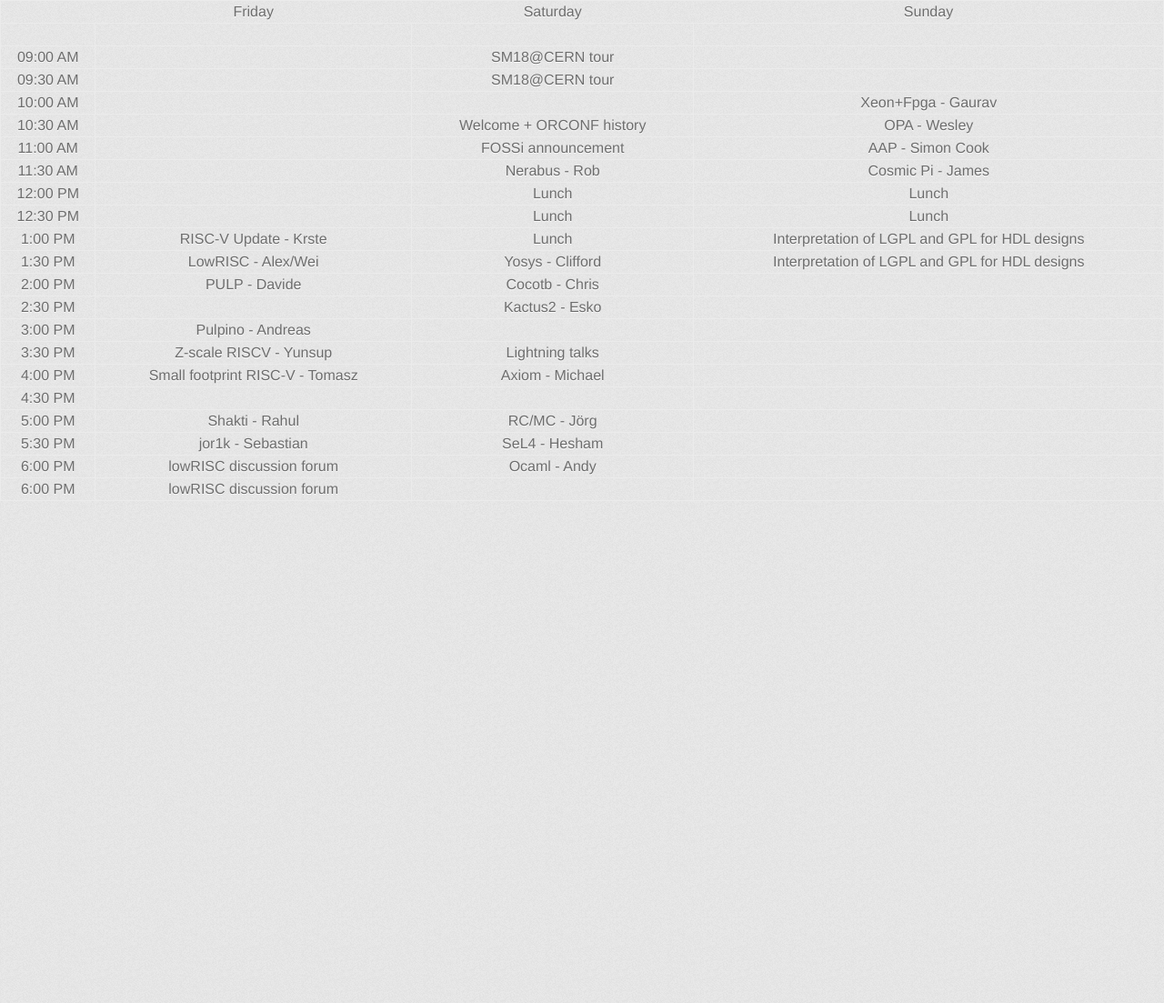
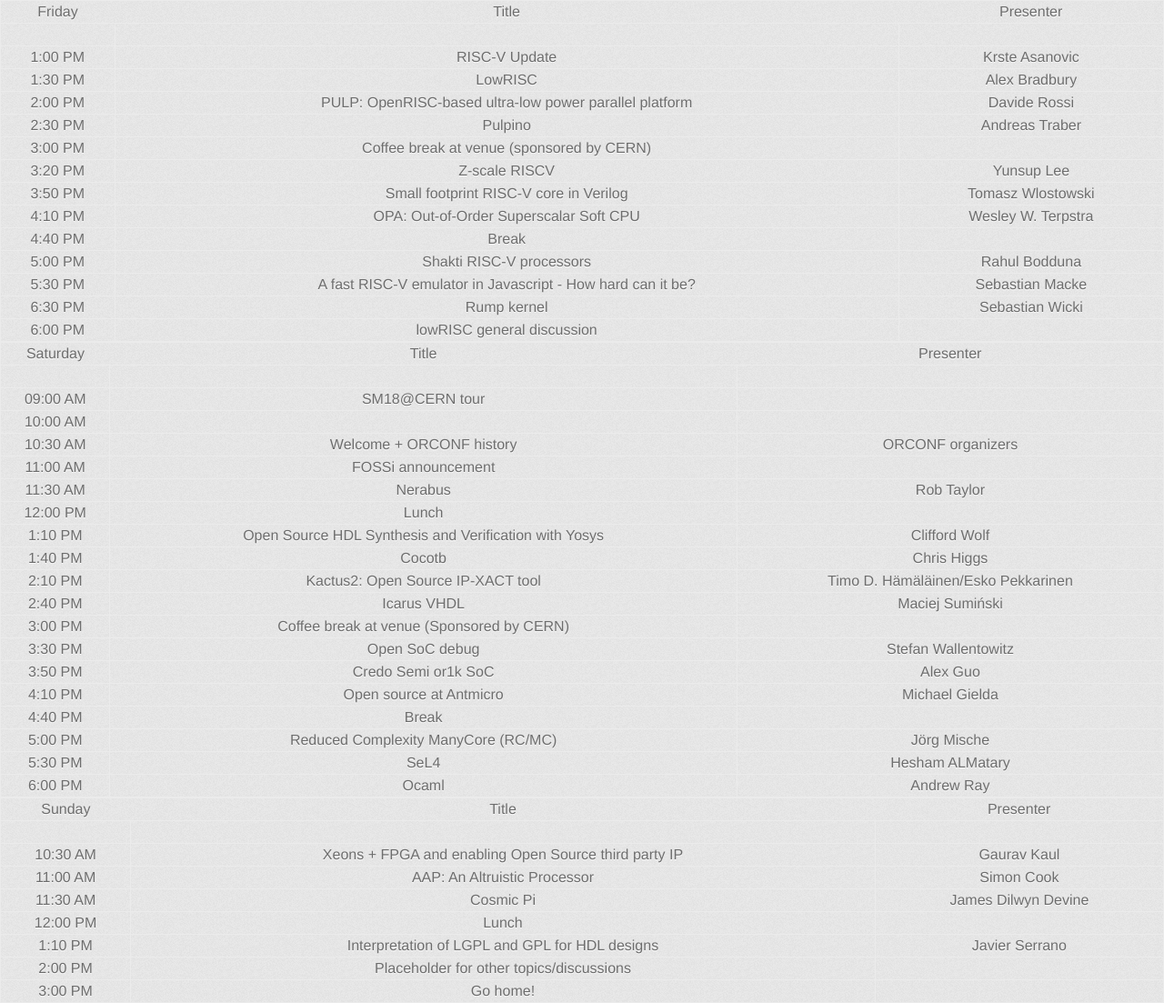
Before and after one commit to fossi-foundation/orconf, a Jekyll site: the page built from schedule.md, in a window 1280 px wide. Shown: the whole page at 91% size. Built offline with Jekyll 4.4.1, drawn with Linux system fonts in a browser that asks for light colours; some web fonts are replaced; before the commit the page ends 900 px from its top, so only the background shows below that.

Commit message:
More schedule changes

```diff
--- a/schedule.md
+++ b/schedule.md
@@ -3,26 +3,52 @@
 layout: default
 ---
 
-|          | Friday                          | Saturday                      | Sunday
-| -------- | ------------------------------- | ----------------------------- | ----------------------------------------------
-|          |                                 |                               |
-| 09:00 AM |                                 | SM18@CERN tour                |
-| 09:30 AM |                                 | SM18@CERN tour                |
-| 10:00 AM |                                 |                               | Xeon+Fpga - Gaurav
-| 10:30 AM |                                 | Welcome + ORCONF history      | OPA - Wesley
-| 11:00 AM |                                 | FOSSi announcement            | AAP - Simon Cook
-| 11:30 AM |                                 | Nerabus - Rob                 | Cosmic Pi - James
-| 12:00 PM |                                 | Lunch                         | Lunch
-| 12:30 PM |                                 | Lunch                         | Lunch
-| 1:00 PM  | RISC-V Update - Krste           | Lunch                         | Interpretation of LGPL and GPL for HDL designs
-| 1:30 PM  | LowRISC - Alex/Wei              | Yosys - Clifford              | Interpretation of LGPL and GPL for HDL designs
-| 2:00 PM  | PULP - Davide                   | Cocotb - Chris                |
-| 2:30 PM  |                                 | Kactus2 - Esko                |
-| 3:00 PM  | Pulpino - Andreas               |                               |
-| 3:30 PM  | Z-scale RISCV - Yunsup          | Lightning talks               |
-| 4:00 PM  | Small footprint RISC-V - Tomasz | Axiom - Michael               |
-| 4:30 PM  |                                 |                               |
-| 5:00 PM  | Shakti - Rahul                  | RC/MC - Jörg                  |
-| 5:30 PM  | jor1k - Sebastian               | SeL4 - Hesham                 |
-| 6:00 PM  | lowRISC discussion forum        | Ocaml - Andy                  |
-| 6:00 PM  | lowRISC discussion forum        |                               |
+| Friday   | Title                                                      | Presenter
+| -------- | ---------------------------------------------------------- | --------------
+|          |                                                            |
+| 1:00 PM  | RISC-V Update                                              | Krste Asanovic
+| 1:30 PM  | LowRISC                                                    | Alex Bradbury
+| 2:00 PM  | PULP: OpenRISC-based ultra-low power parallel platform     | Davide Rossi
+| 2:30 PM  | Pulpino                                                    | Andreas Traber
+| 3:00 PM  | Coffee break at venue (sponsored by CERN)                  |
+| 3:20 PM  | Z-scale RISCV                                              | Yunsup Lee
+| 3:50 PM  | Small footprint RISC-V core in Verilog                     | Tomasz Wlostowski
+| 4:10 PM  | OPA: Out-of-Order Superscalar Soft CPU                     | Wesley W. Terpstra
+| 4:40 PM  | Break                                                      |
+| 5:00 PM  | Shakti RISC-V processors                                   | Rahul Bodduna
+| 5:30 PM  | A fast RISC-V emulator in Javascript - How hard can it be? | Sebastian Macke
+| 6:30 PM  | Rump kernel                                                | Sebastian Wicki
+| 6:00 PM  | lowRISC general discussion                                 |
+
+| Saturday | Title | Presenter
+| -------- | -----------------------------
+|          |                                                       |
+| 09:00 AM | SM18@CERN tour                                        |
+| 10:00 AM |                                                       |
+| 10:30 AM | Welcome + ORCONF history                              | ORCONF organizers
+| 11:00 AM | FOSSi announcement                                    |
+| 11:30 AM | Nerabus                                               | Rob Taylor
+| 12:00 PM | Lunch                                                 |
+| 1:10 PM  | Open Source HDL Synthesis and Verification with Yosys | Clifford Wolf
+| 1:40 PM  | Cocotb                                                | Chris Higgs
+| 2:10 PM  | Kactus2: Open Source IP-XACT tool                     | Timo D. Hämäläinen/Esko Pekkarinen
+| 2:40 PM  | Icarus VHDL                                           | Maciej Sumiński
+| 3:00 PM  | Coffee break at venue (Sponsored by CERN)             |
+| 3:30 PM  | Open SoC debug                                        | Stefan Wallentowitz
+| 3:50 PM  | Credo Semi or1k SoC                                   | Alex Guo
+| 4:10 PM  | Open source at Antmicro                               | Michael Gielda
+| 4:40 PM  | Break                                                 |
+| 5:00 PM  | Reduced Complexity ManyCore (RC/MC)                   | Jörg Mische
+| 5:30 PM  | SeL4                                                  | Hesham ALMatary
+| 6:00 PM  | Ocaml                                                 | Andrew Ray
+
+| Sunday   | Title                                                | Presenter
+| -------- | ---------------------------------------------------- | ------------------
+|          |
+| 10:30 AM | Xeons + FPGA and enabling Open Source third party IP | Gaurav Kaul
+| 11:00 AM | AAP: An Altruistic Processor                         | Simon Cook
+| 11:30 AM | Cosmic Pi                                            | James Dilwyn Devine
+| 12:00 PM | Lunch                                                |
+| 1:10 PM  | Interpretation of LGPL and GPL for HDL designs       | Javier Serrano
+| 2:00 PM  | Placeholder for other topics/discussions             |
+| 3:00 PM  | Go home!
```
